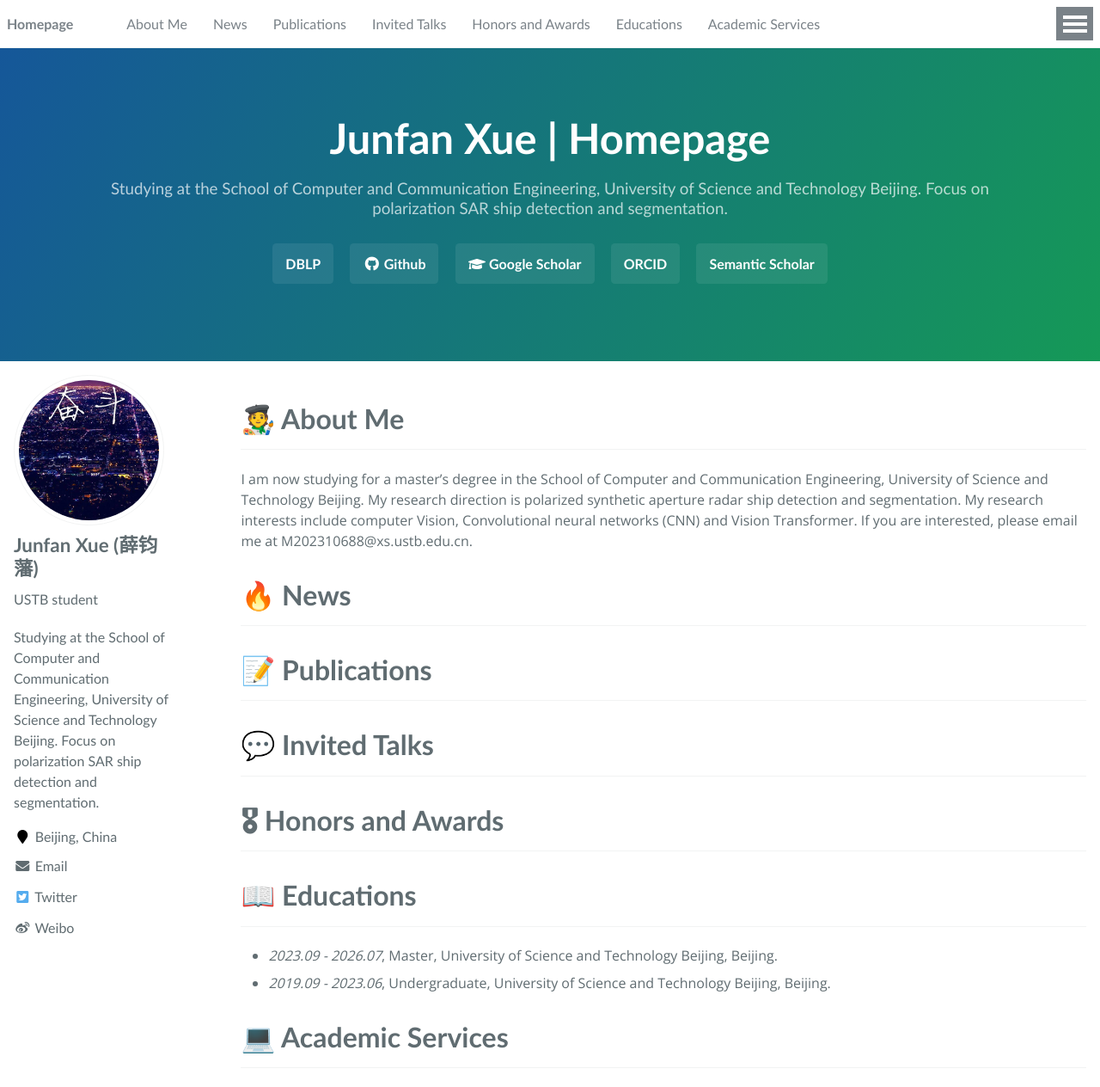
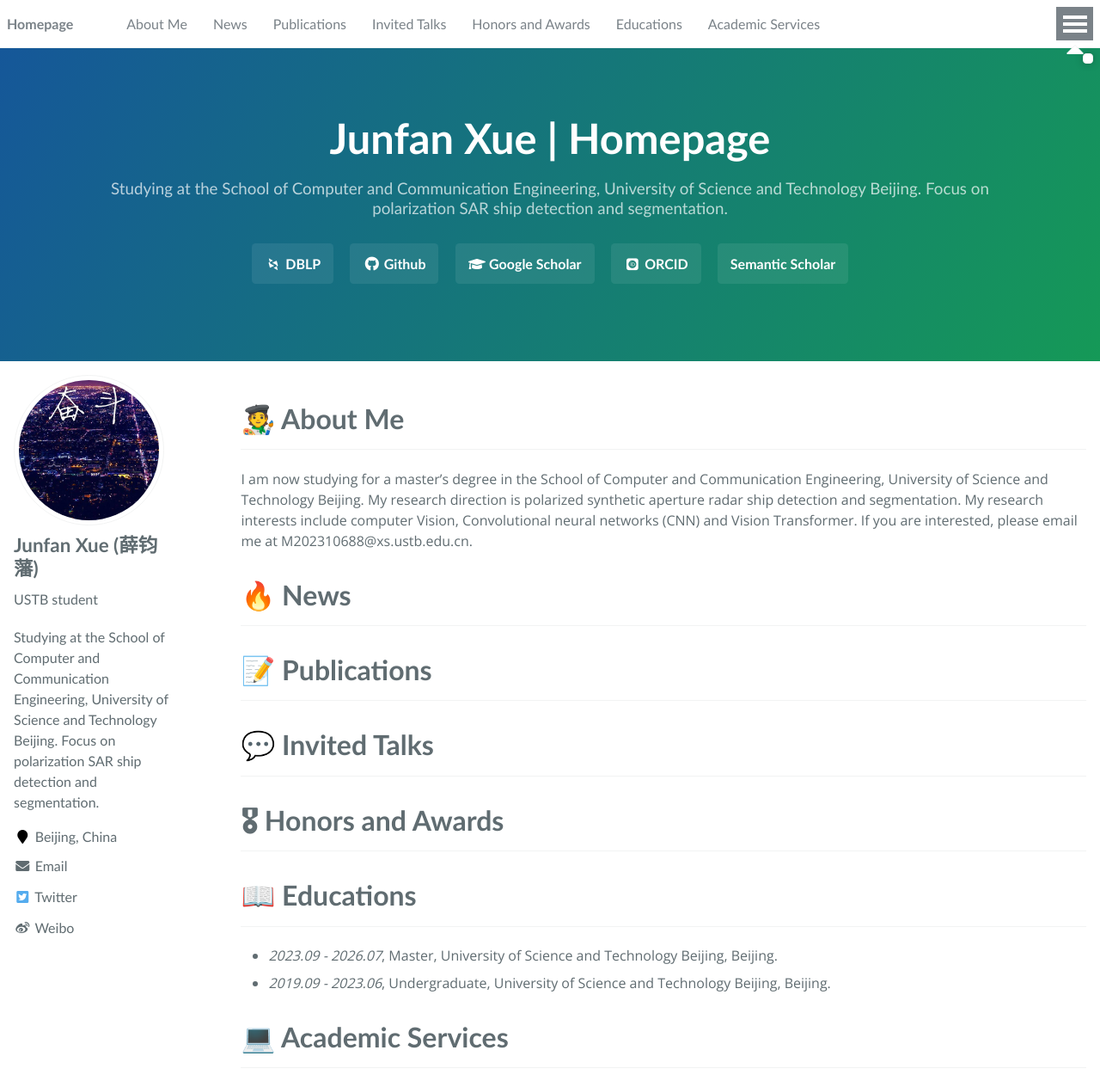
Before and after one commit to xjf20010726/xuejunfan.github.io, a Jekyll site: the page built from index.md, in a window 1280 px wide and 1264 px high. Shown: the whole window at 86% size. Built offline with Jekyll 4.4.1, drawn with Linux system fonts in a browser that asks for light colours; some web fonts are replaced; our own code applies the rules of GitHub Pages for plain Markdown files.

Commit message:
final-08

```diff
--- a/_includes/masthead.html
+++ b/_includes/masthead.html
@@ -9,7 +9,7 @@
               <li class="masthead__menu-item"><a href="{{ domain }}{{ link.url }}",target="_self">{{ link.title }}</a></li>
             {% endfor %}
           </ul>
-          <ul class="hidden-links hidden"></ul>
+          <ul class="hidden-links"></ul>
         </nav>
       </div>
     </div>
--- a/_layouts/default.html
+++ b/_layouts/default.html
@@ -1,6 +1,7 @@
 <!DOCTYPE html>
 <html lang="{{ site.lang | default: "en-US" }}">
   <link rel="stylesheet" href="assets/css/main.css">
+  <link rel="stylesheet" href="assets/css/academicons.css"/>
   <head>
     {% include head.html %}
     {% include custom.html %}
@@ -23,10 +24,10 @@
       <h1 class="project-name">{{ site.title }}</h1>
       <h2 class="project-tagline">{{ site.description }}</h2>
       {% if site.show_downloads %}
-	      <a href="{{ site.dblp-url }}" class="btn"> DBLP </a>
+	      <a href="{{ site.dblp-url }}" class="btn"><i class="ai ai-dblp ai-fw" aria-hidden="true"></i> DBLP </a>
 	      <a href="{{ site.github-url }}" class="btn"><i class="fab fa-fw fa-github" aria-hidden="true"></i> Github </a>
         <a href="{{ site.google-scholar }}" class="btn"><i class="fas fa-fw fa-graduation-cap"></i> Google Scholar </a>
-	      <a href="{{ site.orcid-url }}" class="btn"> ORCID </a>
+	      <a href="{{ site.orcid-url }}" class="btn"><i class="ai ai-orcid-square ai-fw"></i> ORCID </a>
 	      <a href="{{ site.semantic-url }}" class="btn"> Semantic Scholar </a>
       {% endif %}
     </header>
```
